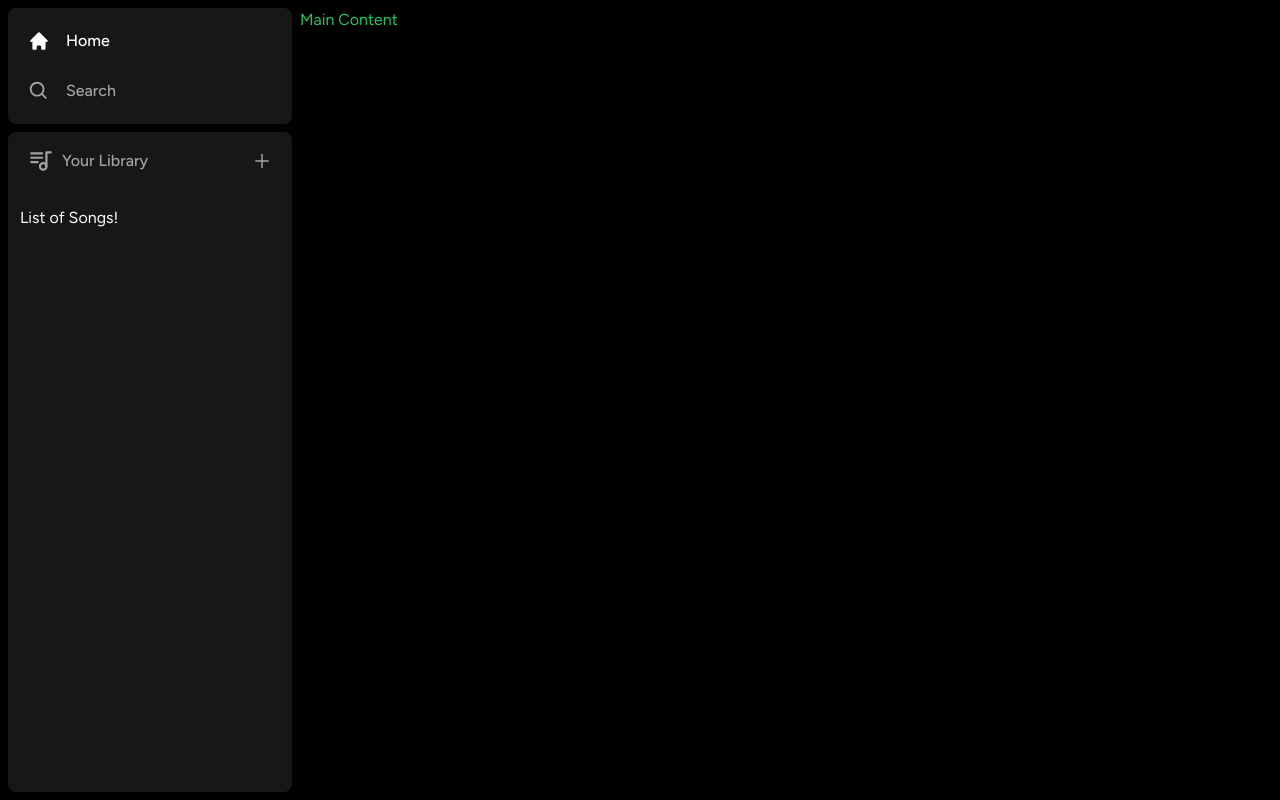
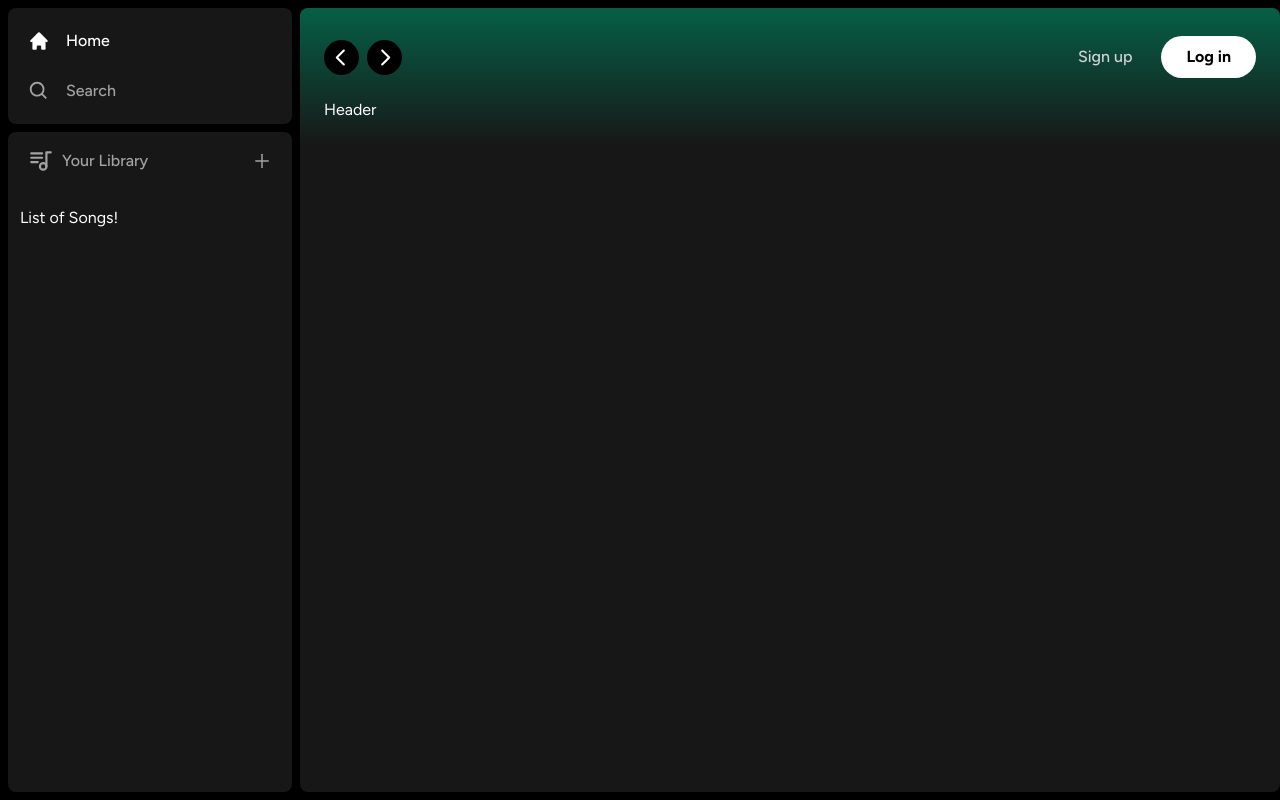
Before and after one commit to sirowood/next-spotify-clone, a Next.js app: page / in a window 1280 px wide. Built offline with nearby package versions, Linux system fonts and the light colour scheme.

Commit message:
header top buttons done

```diff
--- a/app/(site)/page.tsx
+++ b/app/(site)/page.tsx
@@ -1,3 +1,9 @@
+import Header from '@/components/Header';
+
 export default function Home() {
-  return <div className="text-green-500">Main Content</div>;
+  return (
+    <div className="bg-neutral-900 rounded-lg h-full w-full overflow-hidden overflow-y-auto">
+      <Header>Header</Header>
+    </div>
+  );
 }
--- /dev/null
+++ b/components/Button.tsx
@@ -0,0 +1,39 @@
+import { forwardRef } from 'react';
+import { twMerge } from 'tailwind-merge';
+
+interface ButtonProps extends React.ButtonHTMLAttributes<HTMLButtonElement> {}
+
+const Button = forwardRef<HTMLButtonElement, ButtonProps>(
+  ({ className, children, disabled, type = 'button', ...props }, ref) => {
+    return (
+      <button
+        type={type}
+        className={twMerge(
+          `
+          w-full
+          rounded-full
+          bg-green-500
+          border
+          border-transparent
+          p-3
+          disabled:cursor-not-allowed
+          disabled:opacity-50
+          text-black
+          font-bold
+          hover:opacity-75
+          transition`,
+          className
+        )}
+        disabled={disabled}
+        ref={ref}
+        {...props}
+      >
+        {children}
+      </button>
+    );
+  }
+);
+
+Button.displayName = 'Button';
+
+export default Button;
--- /dev/null
+++ b/components/Header.tsx
@@ -0,0 +1,89 @@
+'use client';
+
+import { useRouter } from 'next/navigation';
+import { twMerge } from 'tailwind-merge';
+import { RxCaretLeft, RxCaretRight } from 'react-icons/rx';
+import { HiHome } from 'react-icons/hi';
+import { BiSearch } from 'react-icons/bi';
+import Button from './Button';
+
+interface HeaderProps {
+  children: React.ReactNode;
+  className?: string;
+}
+
+const Header: React.FC<HeaderProps> = ({ children, className }) => {
+  const router = useRouter();
+
+  const handleLogout = () => {
+    // Hanle logout in the future
+  };
+  return (
+    <div
+      className={twMerge(
+        `h-fit bg-gradient-to-b from-emerald-800 p-6`,
+        className
+      )}
+    >
+      <div className="w-full mb-4 flex items-center justify-between">
+        <div className="hidden md:flex gap-x-2 items-center">
+          <button
+            onClick={() => router.back()}
+            className="rounded-full bg-black flex items-center justify-center hover:opacity-75 transition"
+          >
+            <RxCaretLeft
+              size={35}
+              className="text-white"
+            />
+          </button>
+          <button
+            onClick={() => router.forward()}
+            className="rounded-full bg-black flex items-center justify-center hover:opacity-75 transition"
+          >
+            <RxCaretRight
+              size={35}
+              className="text-white"
+            />
+          </button>
+        </div>
+        <div className="flex md:hidden gap-x-2 items-center">
+          <button className="rounded-full p-2 bg-white flex items-center justify-center hover:opacity-75 transition">
+            <HiHome
+              size={20}
+              className="text-black"
+            />
+          </button>
+          <button className="rounded-full p-2 bg-white flex items-center justify-center hover:opacity-75 transition">
+            <BiSearch
+              size={20}
+              className="text-black"
+            />
+          </button>
+        </div>
+        <div className="flex justify-between items-center gap-x-4">
+          <>
+            <div>
+              <Button
+                onClick={() => {}}
+                className="bg-transparent text-neutral-300 font-medium"
+              >
+                Sign up
+              </Button>
+            </div>
+            <div>
+              <Button
+                onClick={() => {}}
+                className="bg-white px-6 py-2"
+              >
+                Log in
+              </Button>
+            </div>
+          </>
+        </div>
+      </div>
+      {children}
+    </div>
+  );
+};
+
+export default Header;
```
